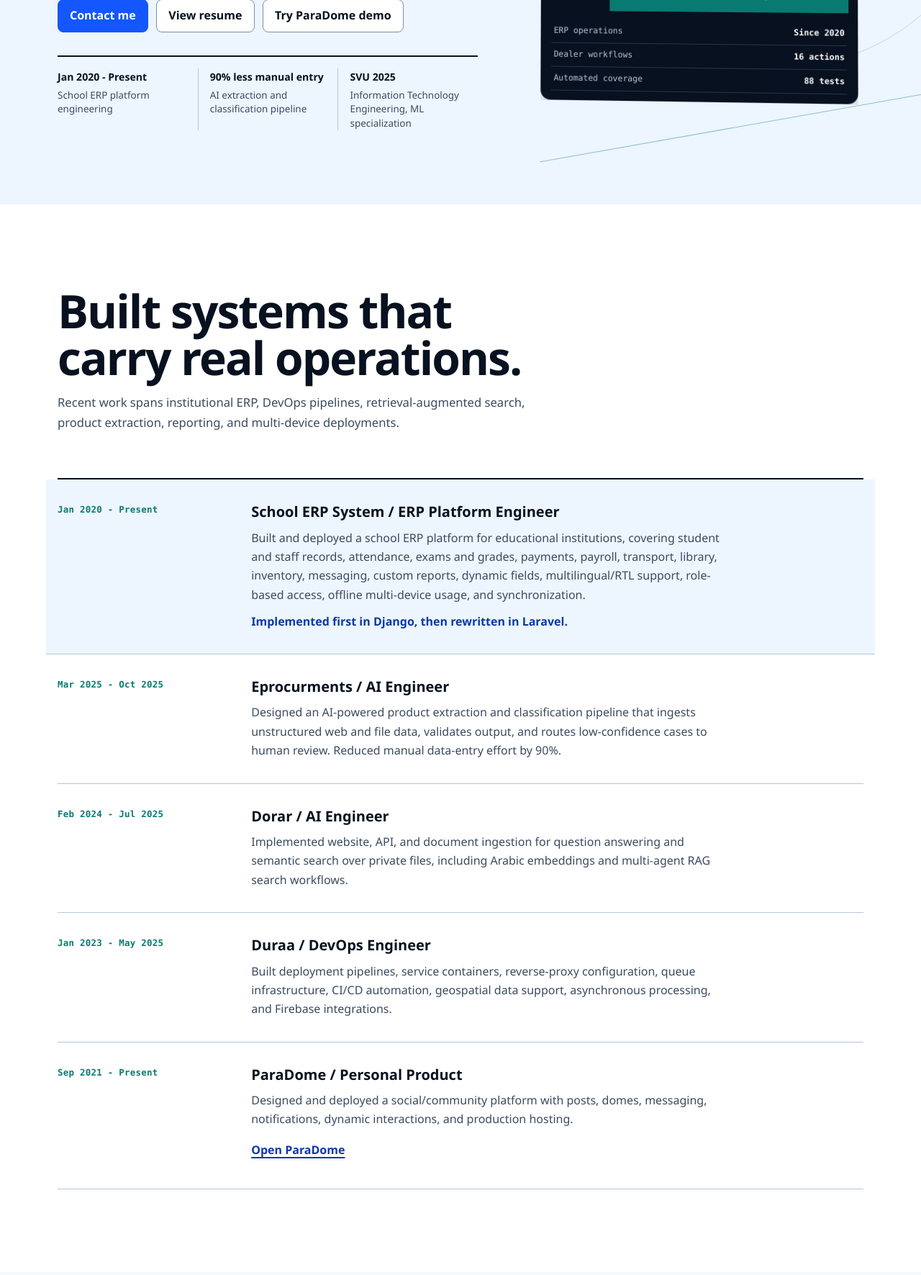
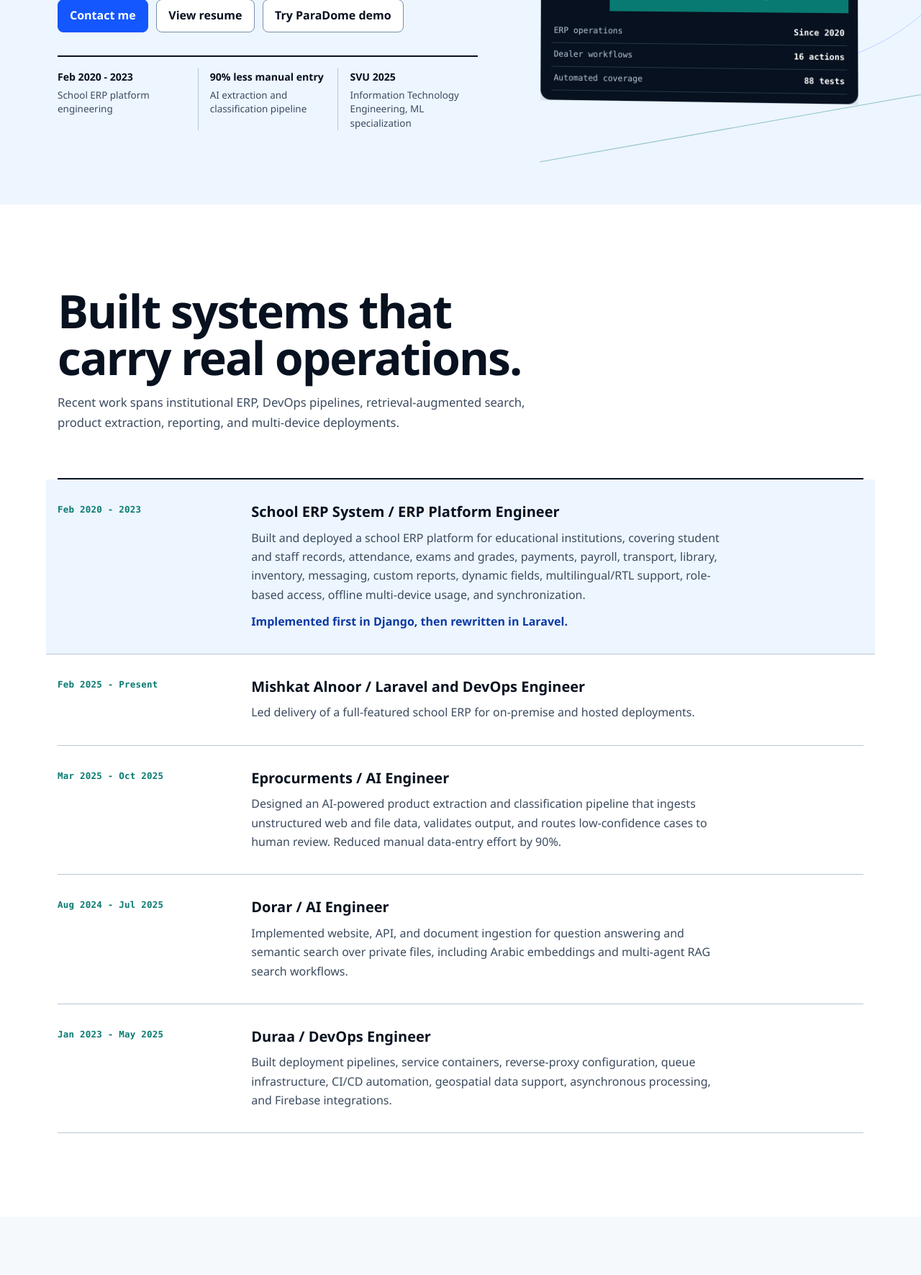
Before and after one commit to husseinahmad7/paradome-prod, a Django app: page / in a window 1280 px wide. Shown: the part 667-2438 px from the top of the page at 72% size. Run offline with Django 5.2, Linux system fonts and the light colour scheme.

Commit message:
Preserve live portfolio employment updates

```diff
--- a/HusseinAh/templates/HusseinAh/myPortfolio.html
+++ b/HusseinAh/templates/HusseinAh/myPortfolio.html
@@ -121,7 +121,7 @@
 
                     <dl class="proof-list" aria-label="Career proof points">
                         <div>
-                            <dt>Jan 2020 - Present</dt>
+                            <dt>Feb 2020 - 2023</dt>
                             <dd>School ERP platform engineering</dd>
                         </div>
                         <div>
@@ -180,11 +180,19 @@
 
                 <div class="timeline">
                     <article class="timeline-item timeline-item-featured">
-                        <div class="timeline-date">Jan 2020 - Present</div>
+                        <div class="timeline-date">Feb 2020 - 2023</div>
                         <div class="timeline-body">
                             <h3>School ERP System / ERP Platform Engineer</h3>
                             <p>Built and deployed a school ERP platform for educational institutions, covering student and staff records, attendance, exams and grades, payments, payroll, transport, library, inventory, messaging, custom reports, dynamic fields, multilingual/RTL support, role-based access, offline multi-device usage, and synchronization.</p>
                             <p class="stack-note">Implemented first in Django, then rewritten in Laravel.</p>
+                        </div>
+                    </article>
+
+                    <article class="timeline-item">
+                        <div class="timeline-date">Feb 2025 - Present</div>
+                        <div class="timeline-body">
+                            <h3>Mishkat Alnoor / Laravel and DevOps Engineer</h3>
+                            <p>Led delivery of a full-featured school ERP for on-premise and hosted deployments.</p>
                         </div>
                     </article>
 
@@ -197,7 +205,7 @@
                     </article>
 
                     <article class="timeline-item">
-                        <div class="timeline-date">Feb 2024 - Jul 2025</div>
+                        <div class="timeline-date">Aug 2024 - Jul 2025</div>
                         <div class="timeline-body">
                             <h3>Dorar / AI Engineer</h3>
                             <p>Implemented website, API, and document ingestion for question answering and semantic search over private files, including Arabic embeddings and multi-agent RAG search workflows.</p>
@@ -212,14 +220,6 @@
                         </div>
                     </article>
 
-                    <article class="timeline-item">
-                        <div class="timeline-date">Sep 2021 - Present</div>
-                        <div class="timeline-body">
-                            <h3>ParaDome / Personal Product</h3>
-                            <p>Designed and deployed a social/community platform with posts, domes, messaging, notifications, dynamic interactions, and production hosting.</p>
-                            <a class="inline-link" href="https://paradome.pythonanywhere.com/posts/" target="_blank" rel="noopener noreferrer">Open ParaDome<span class="visually-hidden"> (opens in a new tab)</span></a>
-                        </div>
-                    </article>
                 </div>
             </div>
         </section>
```
